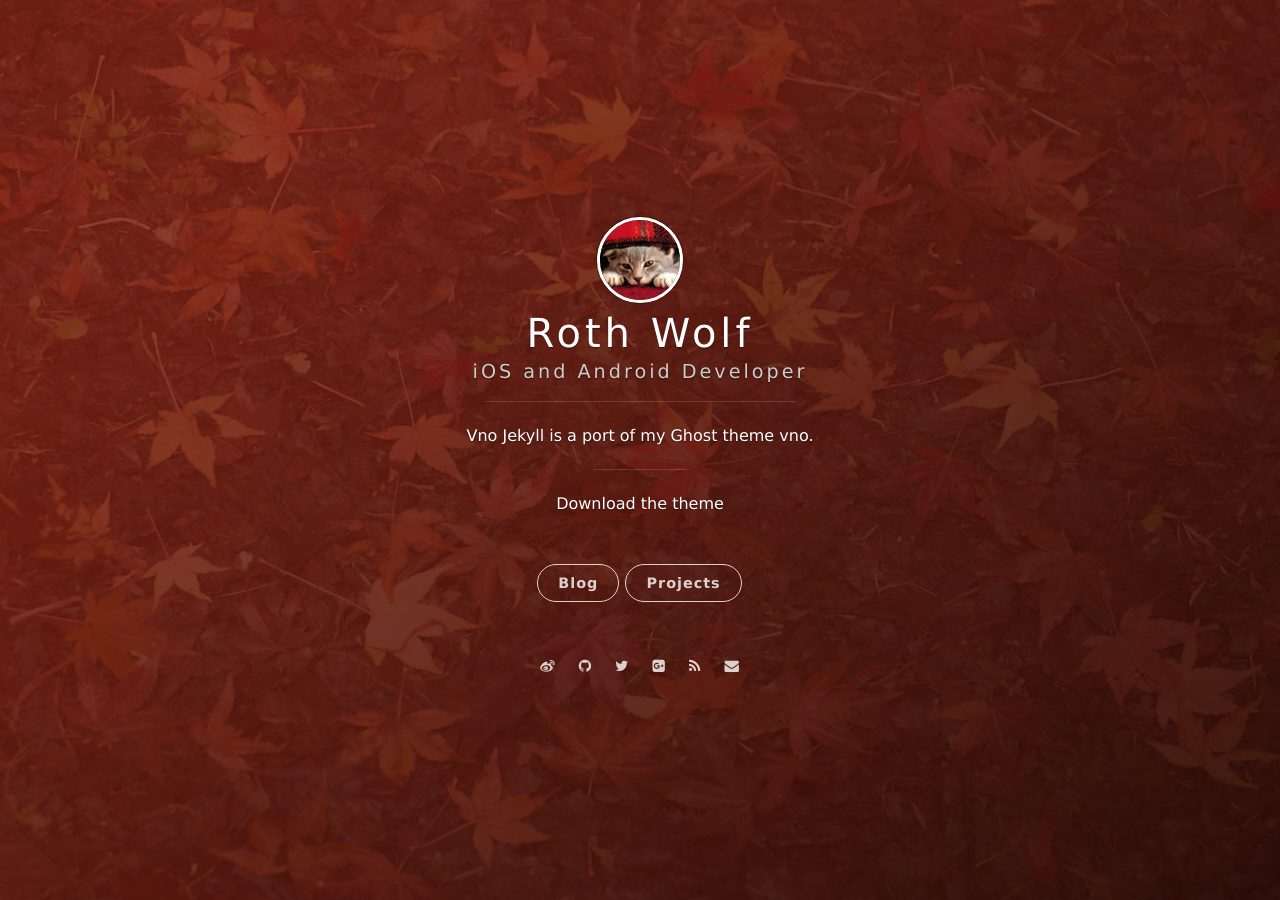
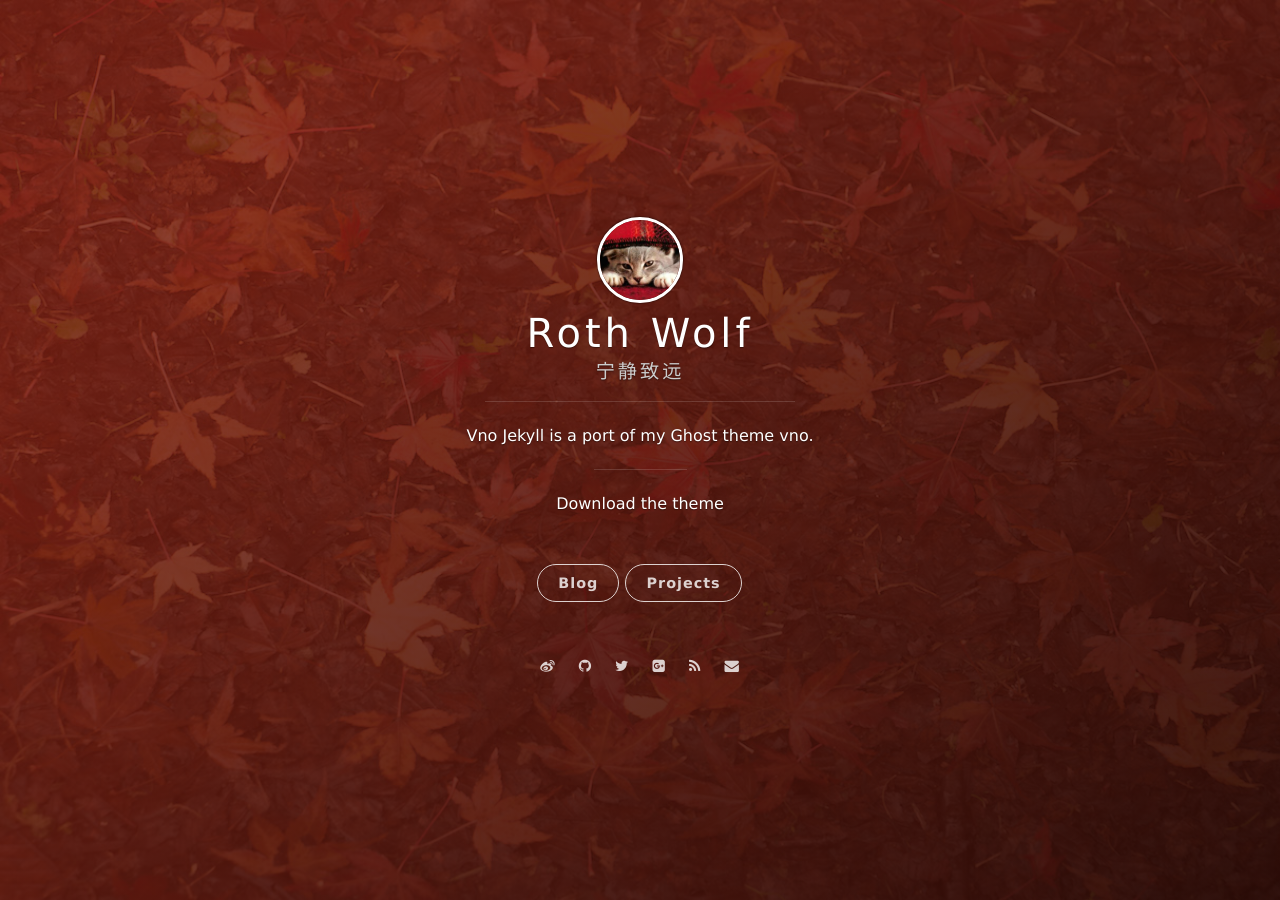
Before and after one commit to bengban/bengban.github.io, a Jekyll site: the page built from index.html, in a window 1280 px wide. Built offline with Jekyll 4.4.1, drawn with Linux system fonts in a browser that asks for light colours; nearby versions of some CDN libraries; Markdown is read by kramdown in place of the engine named in the settings; the list of posts is cut into pages by our own code.

Commit message:
change theme

```diff
--- a/_config.yml
+++ b/_config.yml
@@ -1,6 +1,6 @@
 # Basic
 title: Roth Wolf
-subtitle: iOS and Android Developer
+subtitle: 宁静致远
 welcome_message: <a href="https://github.com/onevcat/vno-jekyll" target="_blank">Download the theme</a>
 description: Vno Jekyll is a port of my Ghost theme vno.
 creator: <a href="http://onev.cat">@onevcat</a>
```
